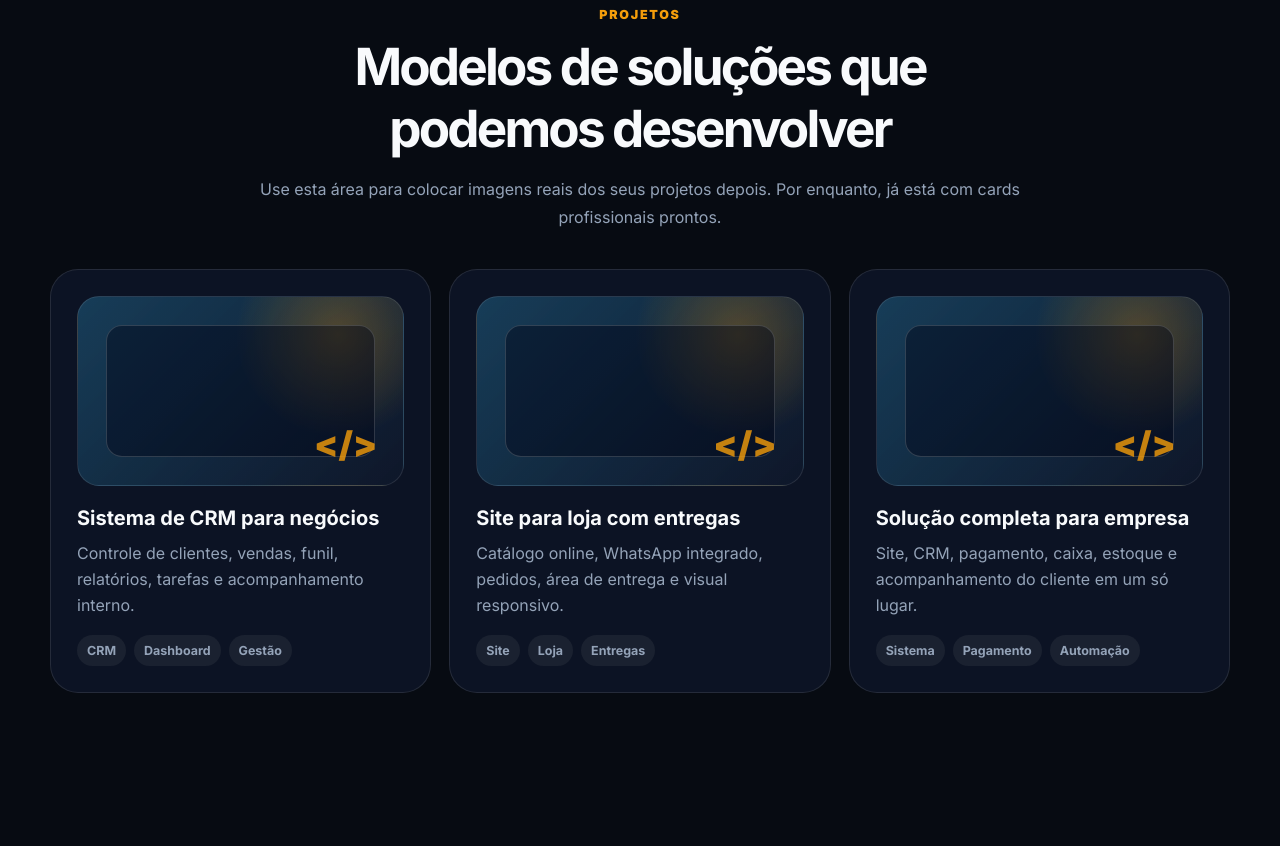
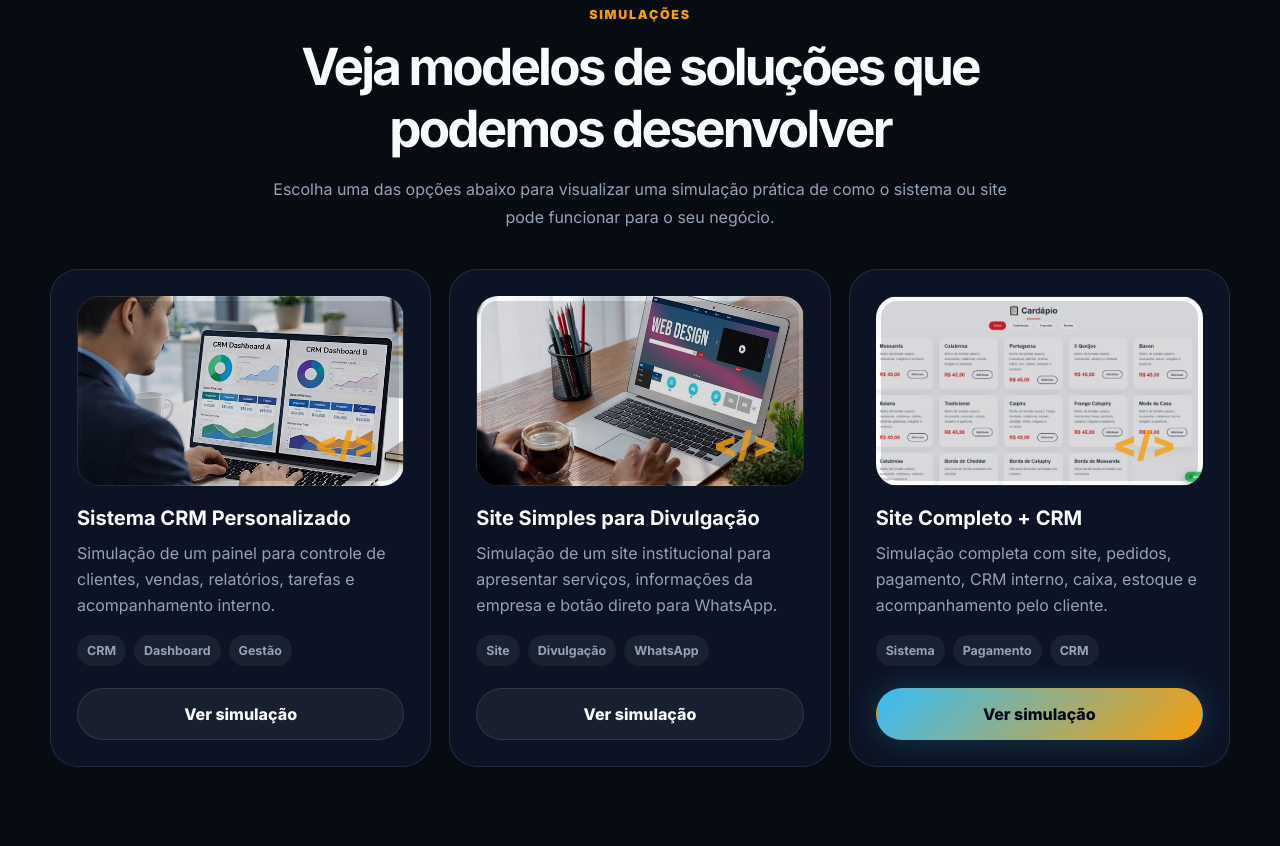
Before and after one commit to VitorWillian-VWM/portfolio-feetec, a plain HTML site: page index.html in a window 1280 px wide. Shown: the part 1682-2528 px from the top of the page. Drawn offline with Linux system fonts and the light colour scheme.

Commit message:
feat: adiciona seção de simulações de serviços

```diff
--- a/index.html
+++ b/index.html
@@ -177,45 +177,79 @@
     <section id="portfolio">
         <div class="container">
             <div class="section-head">
-                <span>Projetos</span>
-                <h2>Modelos de soluções que podemos desenvolver</h2>
-                <p>Use esta área para colocar imagens reais dos seus projetos depois. Por enquanto, já está com cards
-                    profissionais prontos.</p>
+                <span>Simulações</span>
+                <h2>Veja modelos de soluções que podemos desenvolver</h2>
+                <p>
+                    Escolha uma das opções abaixo para visualizar uma simulação prática
+                    de como o sistema ou site pode funcionar para o seu negócio.
+                </p>
             </div>
 
             <div class="portfolio-grid">
+
                 <article class="portfolio-card">
-                    <div class="project-thumb"></div>
-                    <h3>Sistema de CRM para negócios</h3>
-                    <p>Controle de clientes, vendas, funil, relatórios, tarefas e acompanhamento interno.</p>
+                    <div class="project-thumb crm-thumb"></div>
+
+                    <h3>Sistema CRM Personalizado</h3>
+
+                    <p>
+                        Simulação de um painel para controle de clientes, vendas,
+                        relatórios, tarefas e acompanhamento interno.
+                    </p>
+
                     <div class="tags">
                         <span class="tag">CRM</span>
                         <span class="tag">Dashboard</span>
                         <span class="tag">Gestão</span>
                     </div>
+
+                    <a href="simulacoes/crm-personalizado.html" class="btn btn-secondary">
+                        Ver simulação
+                    </a>
                 </article>
 
                 <article class="portfolio-card">
-                    <div class="project-thumb"></div>
-                    <h3>Site para loja com entregas</h3>
-                    <p>Catálogo online, WhatsApp integrado, pedidos, área de entrega e visual responsivo.</p>
+                    <div class="project-thumb site-thumb"></div>
+
+                    <h3>Site Simples para Divulgação</h3>
+
+                    <p>
+                        Simulação de um site institucional para apresentar serviços,
+                        informações da empresa e botão direto para WhatsApp.
+                    </p>
+
                     <div class="tags">
                         <span class="tag">Site</span>
-                        <span class="tag">Loja</span>
-                        <span class="tag">Entregas</span>
+                        <span class="tag">Divulgação</span>
+                        <span class="tag">WhatsApp</span>
                     </div>
+
+                    <a href="simulacoes/site-simples.html" class="btn btn-secondary">
+                        Ver simulação
+                    </a>
                 </article>
 
                 <article class="portfolio-card">
-                    <div class="project-thumb"></div>
-                    <h3>Solução completa para empresa</h3>
-                    <p>Site, CRM, pagamento, caixa, estoque e acompanhamento do cliente em um só lugar.</p>
+                    <div class="project-thumb completo-thumb"></div>
+
+                    <h3>Site Completo + CRM</h3>
+
+                    <p>
+                        Simulação completa com site, pedidos, pagamento, CRM interno,
+                        caixa, estoque e acompanhamento pelo cliente.
+                    </p>
+
                     <div class="tags">
                         <span class="tag">Sistema</span>
                         <span class="tag">Pagamento</span>
-                        <span class="tag">Automação</span>
+                        <span class="tag">CRM</span>
                     </div>
+
+                    <a href="simulacoes/site-completo-crm.html" class="btn btn-primary">
+                        Ver simulação
+                    </a>
                 </article>
+
             </div>
         </div>
     </section>
--- a/style.css
+++ b/style.css
@@ -540,10 +540,9 @@ section {
 .project-thumb::before {
     content: "";
     position: absolute;
-    inset: 28px;
+    inset: 4px;
     border-radius: 16px;
-    border: 1px solid rgba(255, 255, 255, 0.16);
-    background: rgba(2, 6, 23, 0.45);
+    background: rgb(2 6 23 / 15%);
 }
 
 .project-thumb::after {
@@ -582,6 +581,23 @@ section {
     color: var(--text-muted);
     font-size: 0.78rem;
     font-weight: 700;
+}
+
+.crm-thumb {
+  background: url('assets/img/crm.jpg') center/cover no-repeat;
+}
+
+.site-thumb{
+    background: url('assets/img/site.jpg') center/cover no-repeat;
+}
+
+.completo-thumb {
+    background: url('assets/img/completo-thumb.png') center/cover no-repeat;
+}
+
+.portfolio-card .btn {
+  width: 100%;
+  margin-top: 22px;
 }
 
 /* ===============================
```
Also changed, not shown: assets/img/completo-thumb.png (added), assets/img/crm.jpg (added), assets/img/site.jpg (added).
